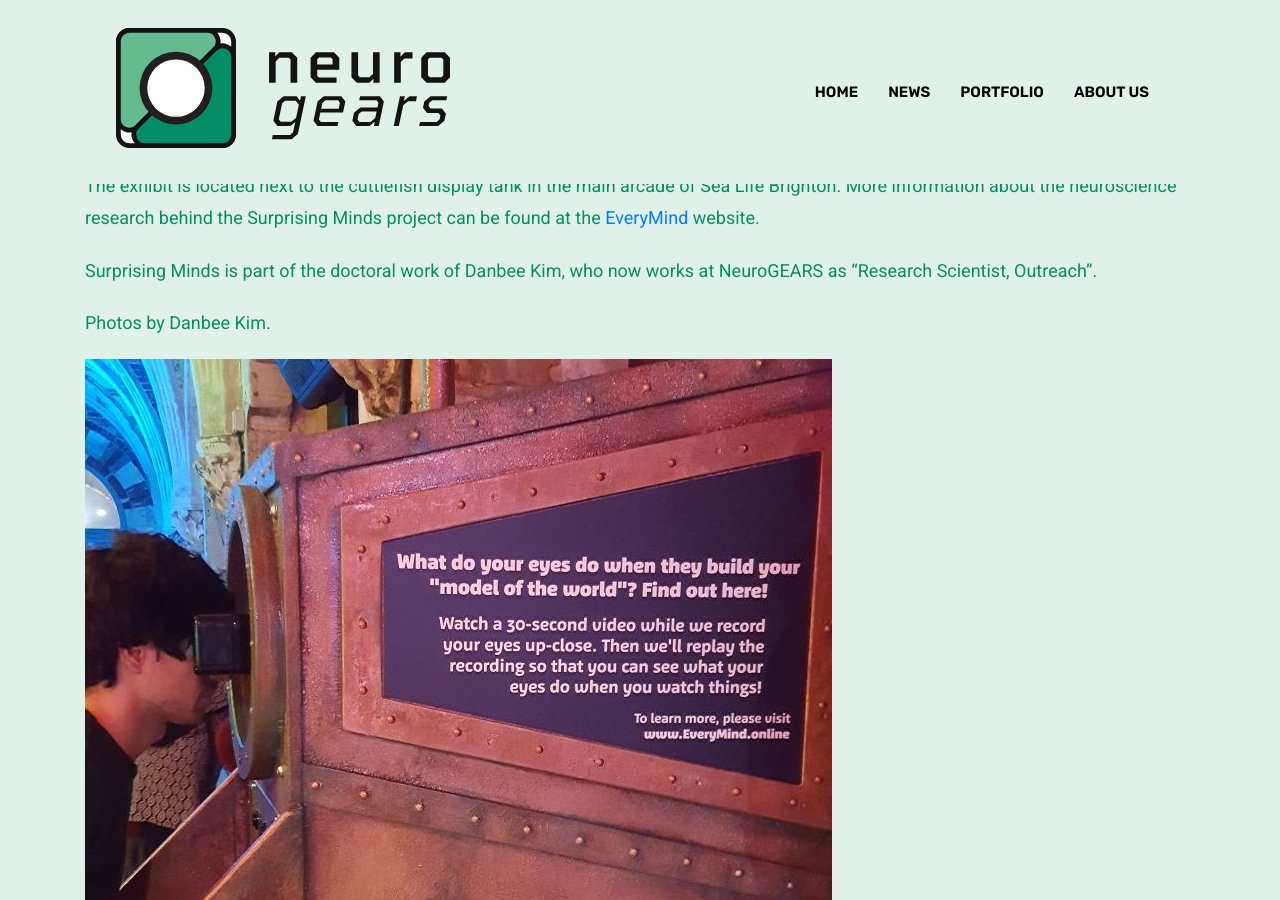
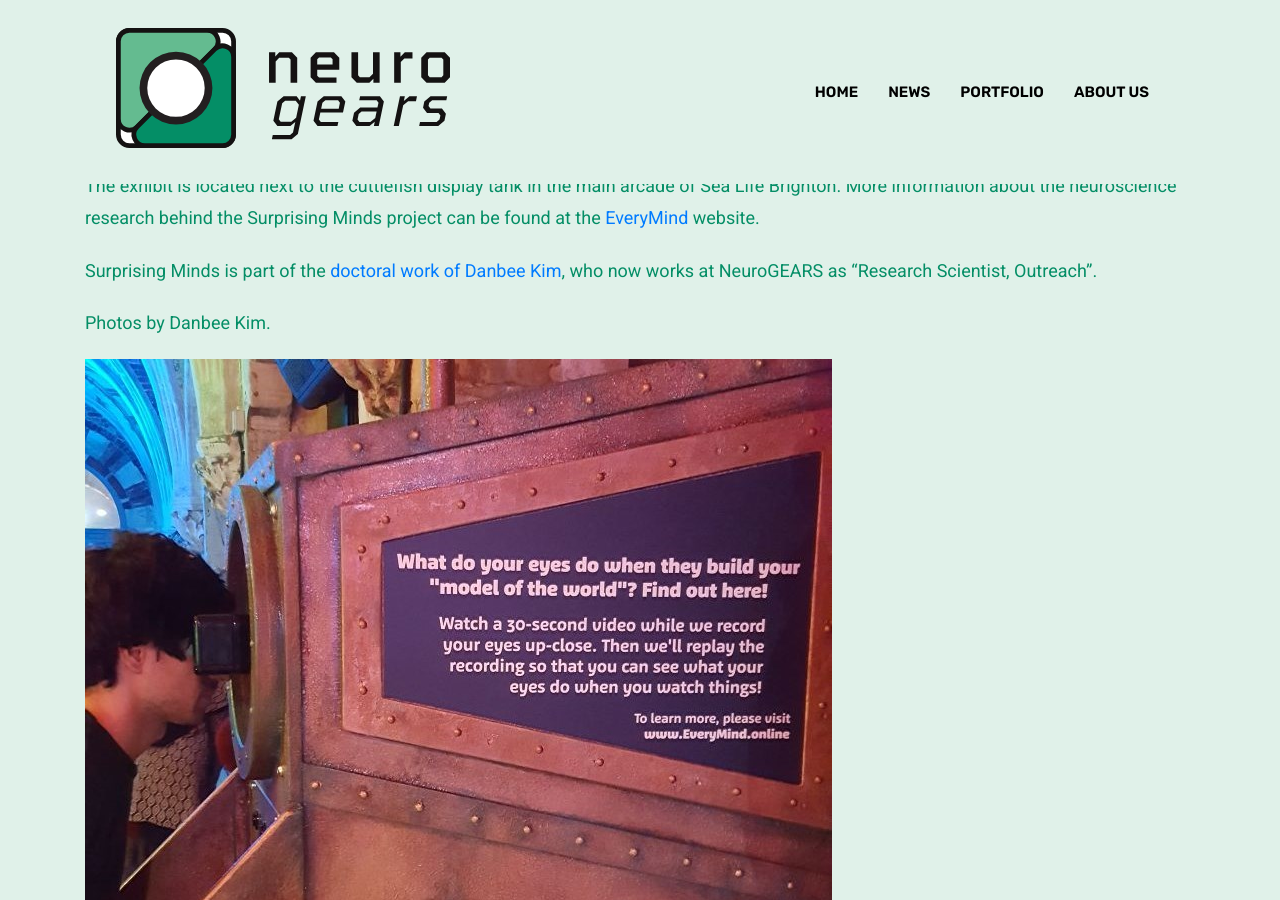
Before and after one commit to neurogears/new-website, a Jekyll site: the page built from _posts/2017-10-21-surprising-minds.md, in a window 1280 px wide and 900 px high, scrolled down 1560 px. Built offline with Jekyll 4.4.1, drawn with Linux system fonts in a browser that asks for light colours; part of the change alters nothing that is shown.

```diff
--- a/_posts/2017-10-21-surprising-minds.md
+++ b/_posts/2017-10-21-surprising-minds.md
@@ -16,7 +16,7 @@ All the installation displays, data acquisition, and interactive systems are con
 
 The exhibit is located next to the cuttlefish display tank in the main arcade of Sea Life Brighton. More information about the neuroscience research behind the Surprising Minds project can be found at the [EveryMind](http://www.everymind.online/) website.
 
-Surprising Minds is part of the doctoral work of Danbee Kim, who now works at NeuroGEARS as "Research Scientist, Outreach".
+Surprising Minds is part of the [doctoral work of Danbee Kim](http://www.danbeekim.org/open-lab-notebook/), who now works at NeuroGEARS as "Research Scientist, Outreach".
 
 Photos by Danbee Kim.
 
```
